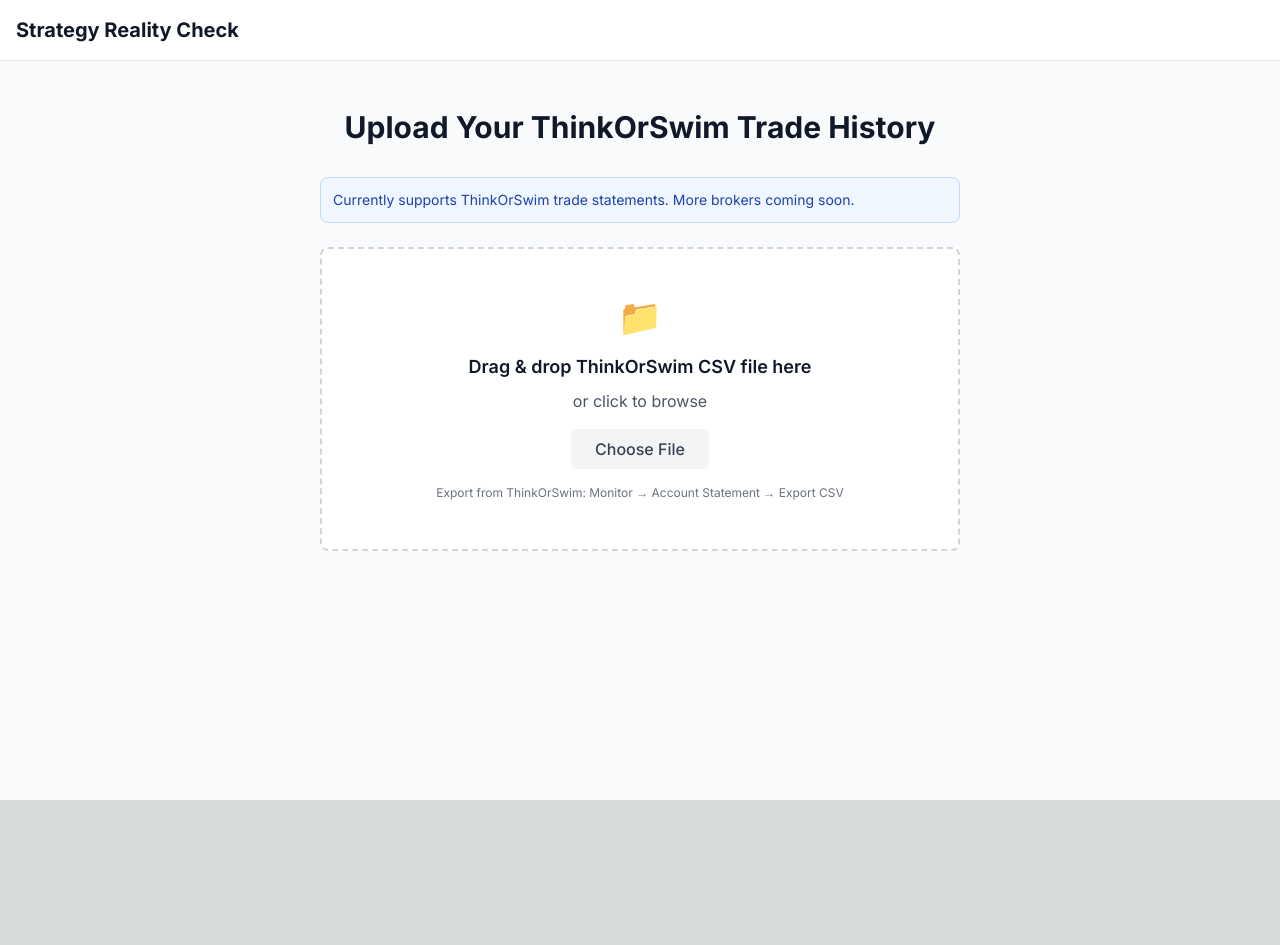
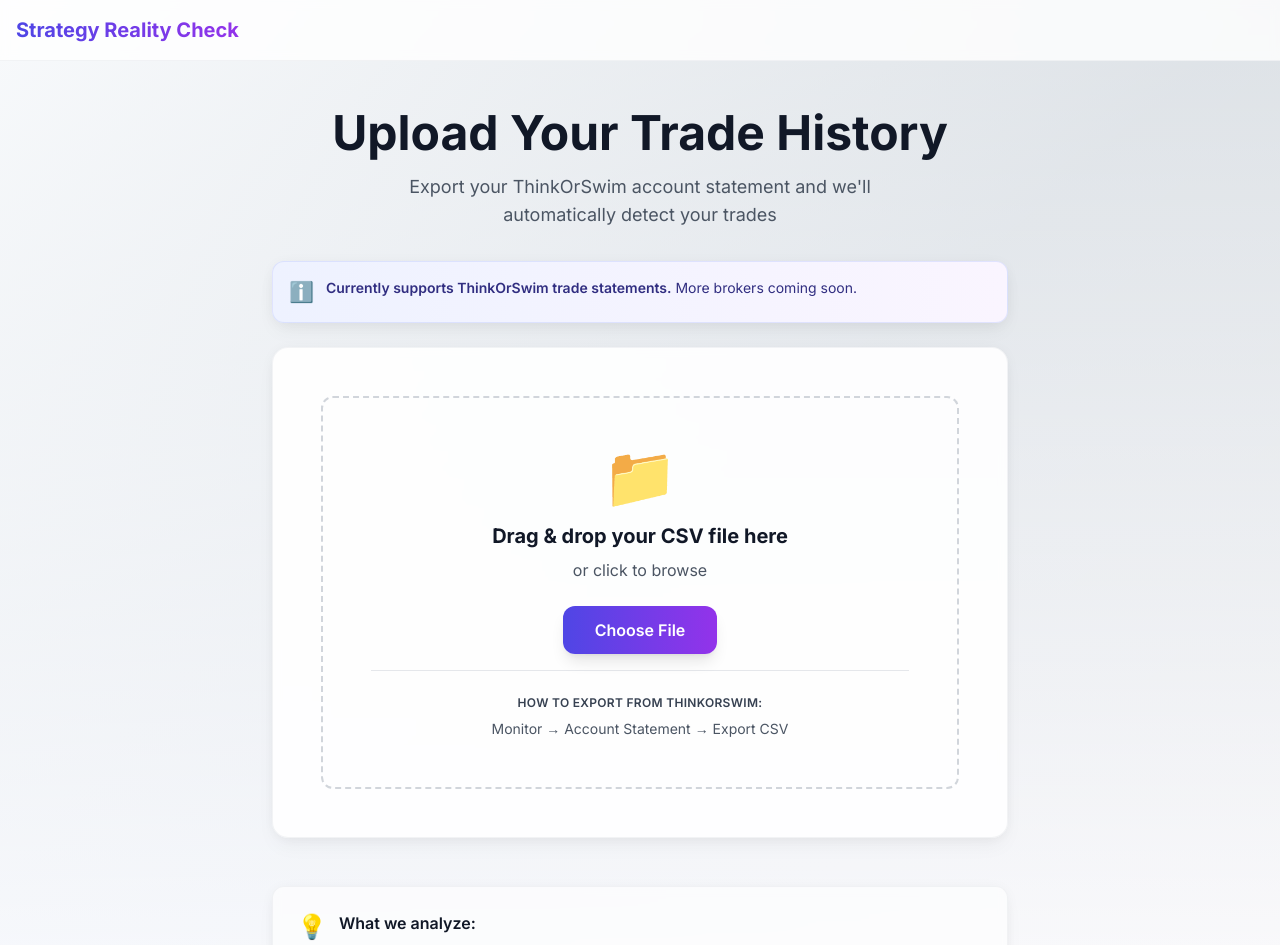
Before and after one commit to MattDevOps/tradingtool, a Next.js app: page /upload in a window 1280 px wide. Shown: the top 945 px of the page. Before the commit the page ends 800 px from the top, so only its background shows below. Built offline with nearby package versions, Linux system fonts and the light colour scheme.

Commit message:
updated upload page

```diff
--- a/app/upload/page.tsx
+++ b/app/upload/page.tsx
@@ -76,56 +76,91 @@
   };
 
   return (
-    <div className="min-h-screen bg-gray-50">
-      <header className="bg-white border-b border-gray-200">
+    <div className="min-h-screen bg-gradient-to-br from-slate-50 via-indigo-50/30 to-purple-50/20">
+      <header className="bg-white/80 backdrop-blur-sm border-b border-gray-200/50 sticky top-0 z-10">
         <div className="container mx-auto px-4 py-4">
           <div className="flex items-center justify-between">
-            <a href="/" className="text-xl font-bold text-gray-900">
+            <a href="/" className="text-xl font-bold bg-gradient-to-r from-indigo-600 to-purple-600 bg-clip-text text-transparent">
               Strategy Reality Check
             </a>
           </div>
         </div>
       </header>
 
-      <main className="container mx-auto px-4 py-12 max-w-2xl">
-        <h1 className="text-3xl font-bold text-gray-900 mb-8 text-center">
-          Upload Your ThinkOrSwim Trade History
+      <main className="container mx-auto px-4 py-8 md:py-12 max-w-3xl">
+        <div className="text-center mb-8">
+          <h1 className="text-4xl md:text-5xl font-bold text-gray-900 mb-4">
+            Upload Your Trade History
           </h1>
-
-        <div className="mb-6 p-3 bg-blue-50 border border-blue-200 rounded-lg">
-          <p className="text-sm text-blue-800">
-            Currently supports ThinkOrSwim trade statements. More brokers coming soon.
+          <p className="text-lg text-gray-600 max-w-xl mx-auto">
+            Export your ThinkOrSwim account statement and we'll automatically detect your trades
           </p>
         </div>
 
+        {/* Info Banner */}
+        <div className="mb-6 p-4 bg-gradient-to-r from-indigo-50 to-purple-50 border border-indigo-200/50 rounded-xl shadow-soft">
+          <div className="flex items-start gap-3">
+            <span className="text-xl">ℹ️</span>
+            <p className="text-sm text-indigo-900">
+              <span className="font-semibold">Currently supports ThinkOrSwim trade statements.</span> More brokers coming soon.
+            </p>
+          </div>
+        </div>
+
         {error && (
-          <div className="mb-6 p-4 bg-red-50 border border-red-200 rounded-lg">
-            <p className="text-red-800">{error}</p>
-          </div>
-        )}
-
-        {detectionResult && (
-          <div className="mb-6 p-6 bg-green-50 border border-green-200 rounded-lg">
-            <div className="flex items-start">
-              <span className="text-2xl mr-3">✅</span>
+          <div className="mb-6 p-5 bg-red-50 border-2 border-red-200 rounded-xl shadow-soft">
+            <div className="flex items-start gap-3">
+              <span className="text-2xl">❌</span>
               <div className="flex-1">
-                <p className="font-semibold text-green-900 mb-2">We detected:</p>
-                <p className="text-green-800 mb-2">
-                  Symbol · Open time · Close time · Side · P&L
-                </p>
-                <p className="text-green-700 font-semibold">
-                  {detectionResult.tradeCount} closed trades found
-                </p>
-                <p className="text-sm text-green-600 mt-2">
-                  Date range: {new Date(detectionResult.dateRange.start).toLocaleDateString()} - {new Date(detectionResult.dateRange.end).toLocaleDateString()}
-                </p>
+                <p className="text-red-800 font-semibold mb-1">Upload Error</p>
+                <p className="text-red-700">{error}</p>
               </div>
             </div>
           </div>
         )}
 
+        {detectionResult && (
+          <div className="mb-6 p-6 bg-gradient-to-r from-green-50 to-emerald-50 border-2 border-green-200 rounded-xl shadow-soft">
+            <div className="flex items-start gap-4">
+              <div className="text-3xl">✅</div>
+              <div className="flex-1">
+                <p className="font-bold text-green-900 mb-3 text-lg">File processed successfully!</p>
+                <div className="space-y-2 mb-4">
+                  <div className="flex items-center gap-2">
+                    <span className="text-green-700 font-medium">Detected columns:</span>
+                    <span className="text-green-800 font-semibold">Symbol · Open time · Close time · Side · P&L</span>
+                  </div>
+                  <div className="flex items-center gap-2">
+                    <span className="text-green-700 font-medium">Trades found:</span>
+                    <span className="text-green-800 font-bold text-xl">{detectionResult.tradeCount}</span>
+                  </div>
+                  {detectionResult.dateRange && (
+                    <div className="flex items-center gap-2">
+                      <span className="text-green-700 font-medium">Date range:</span>
+                      <span className="text-green-800 font-semibold">
+                        {new Date(detectionResult.dateRange.start).toLocaleDateString()} - {new Date(detectionResult.dateRange.end).toLocaleDateString()}
+                      </span>
+                    </div>
+                  )}
+                </div>
+                <div className="mt-4 pt-4 border-t border-green-200">
+                  <p className="text-sm text-green-700">
+                    Redirecting to strategy builder...
+                  </p>
+                </div>
+              </div>
+            </div>
+          </div>
+        )}
+
+        {/* File Upload Area */}
+        <div className="bg-white/90 backdrop-blur-sm border border-gray-200/50 rounded-2xl p-8 md:p-12 shadow-soft mb-6">
           <div
-          className="border-2 border-dashed border-gray-300 rounded-lg p-12 text-center bg-white hover:bg-gray-50 transition-colors cursor-pointer"
+            className={`border-2 border-dashed rounded-xl p-12 text-center transition-all cursor-pointer ${
+              file
+                ? 'border-indigo-400 bg-gradient-to-br from-indigo-50/50 to-purple-50/50'
+                : 'border-gray-300 hover:border-indigo-400 hover:bg-gradient-to-br hover:from-indigo-50/30 hover:to-purple-50/30'
+            }`}
             onDrop={handleDrop}
             onDragOver={handleDragOver}
             onClick={() => document.getElementById('file-input')?.click()}
@@ -139,46 +174,99 @@
             />
 
             {file ? (
+              <div className="space-y-4">
+                <div className="text-6xl mb-4">📄</div>
                 <div>
-              <div className="text-4xl mb-4">📄</div>
-              <p className="text-lg font-semibold text-gray-900 mb-2">{file.name}</p>
-              <p className="text-sm text-gray-600">
+                  <p className="text-xl font-bold text-gray-900 mb-2">{file.name}</p>
+                  <p className="text-sm text-gray-600 font-medium">
                     {(file.size / 1024).toFixed(2)} KB
                   </p>
                 </div>
+                <button
+                  onClick={(e) => {
+                    e.stopPropagation();
+                    setFile(null);
+                    setDetectionResult(null);
+                  }}
+                  className="mt-4 text-sm text-indigo-600 hover:text-indigo-700 font-semibold underline"
+                >
+                  Choose different file
+                </button>
+              </div>
             ) : (
+              <div className="space-y-4">
+                <div className="text-6xl mb-4">📁</div>
                 <div>
-              <div className="text-4xl mb-4">📁</div>
-              <p className="text-lg font-semibold text-gray-900 mb-2">
-                Drag & drop ThinkOrSwim CSV file here
+                  <p className="text-xl font-bold text-gray-900 mb-2">
+                    Drag & drop your CSV file here
                   </p>
-              <p className="text-gray-600 mb-4">or click to browse</p>
-              <button className="bg-gray-100 hover:bg-gray-200 text-gray-700 font-medium py-2 px-6 rounded-lg transition-colors">
+                  <p className="text-gray-600 mb-6">or click to browse</p>
+                  <button
+                    type="button"
+                    className="bg-gradient-to-r from-indigo-600 to-purple-600 hover:from-indigo-700 hover:to-purple-700 text-white font-semibold py-3 px-8 rounded-xl transition-all shadow-lg hover:shadow-xl hover:scale-105"
+                  >
                     Choose File
                   </button>
-              <p className="text-xs text-gray-500 mt-4">
-                Export from ThinkOrSwim: Monitor → Account Statement → Export CSV
+                </div>
+                <div className="mt-8 pt-6 border-t border-gray-200">
+                  <p className="text-xs font-semibold text-gray-700 mb-2 uppercase tracking-wide">How to export from ThinkOrSwim:</p>
+                  <p className="text-sm text-gray-600">
+                    Monitor → Account Statement → Export CSV
                   </p>
+                </div>
               </div>
             )}
           </div>
+        </div>
 
+        {/* Upload Button */}
         {file && !detectionResult && (
-          <div className="mt-6 text-center">
+          <div className="text-center">
             <button
               onClick={handleUpload}
               disabled={uploading}
-              className="bg-primary hover:bg-primary-dark text-white font-semibold py-3 px-8 rounded-lg text-lg transition-colors disabled:opacity-50 disabled:cursor-not-allowed"
+              className="group inline-flex items-center gap-2 bg-gradient-to-r from-indigo-600 to-purple-600 hover:from-indigo-700 hover:to-purple-700 text-white font-bold py-4 px-10 rounded-xl text-lg transition-all shadow-lg hover:shadow-xl hover:scale-105 disabled:opacity-50 disabled:cursor-not-allowed disabled:hover:scale-100"
             >
-              {uploading ? 'Uploading...' : 'Upload & Detect Columns'}
+              {uploading ? (
+                <>
+                  <div className="animate-spin rounded-full h-5 w-5 border-2 border-white border-t-transparent"></div>
+                  <span>Processing...</span>
+                </>
+              ) : (
+                <>
+                  <span>🚀</span>
+                  <span>Upload & Analyze</span>
+                  <span className="group-hover:translate-x-1 transition-transform">→</span>
+                </>
+              )}
             </button>
           </div>
         )}
 
-        {uploading && (
+        {uploading && !detectionResult && (
           <div className="mt-6 text-center">
-            <div className="inline-block animate-spin rounded-full h-8 w-8 border-b-2 border-primary"></div>
-            <p className="text-gray-600 mt-2">Scanning your file...</p>
+            <div className="inline-flex flex-col items-center gap-3">
+              <div className="animate-spin rounded-full h-10 w-10 border-3 border-indigo-500 border-t-transparent"></div>
+              <p className="text-gray-700 font-medium">Scanning your file and detecting trades...</p>
+            </div>
+          </div>
+        )}
+
+        {/* Help Section */}
+        {!file && !uploading && (
+          <div className="mt-12 bg-white/60 backdrop-blur-sm border border-gray-200/50 rounded-xl p-6 shadow-soft">
+            <div className="flex items-start gap-3">
+              <span className="text-2xl">💡</span>
+              <div>
+                <p className="font-semibold text-gray-900 mb-2">What we analyze:</p>
+                <ul className="text-sm text-gray-700 space-y-1 list-disc list-inside">
+                  <li>Closed trades with entry and exit times</li>
+                  <li>Profit and loss for each trade</li>
+                  <li>Trade direction (long/short)</li>
+                  <li>Symbols and instruments traded</li>
+                </ul>
+              </div>
+            </div>
           </div>
         )}
       </main>
```
Lines whose indentation alone changed are shown as unchanged.
